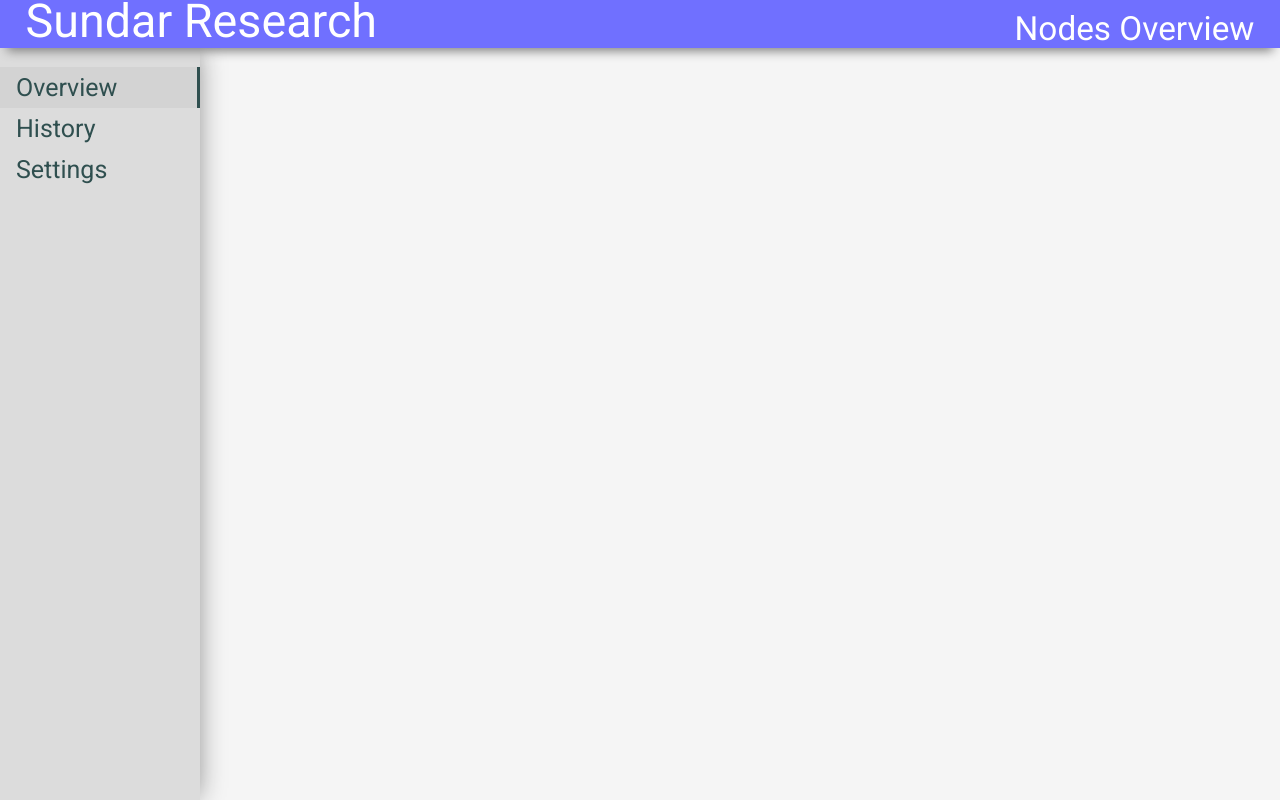
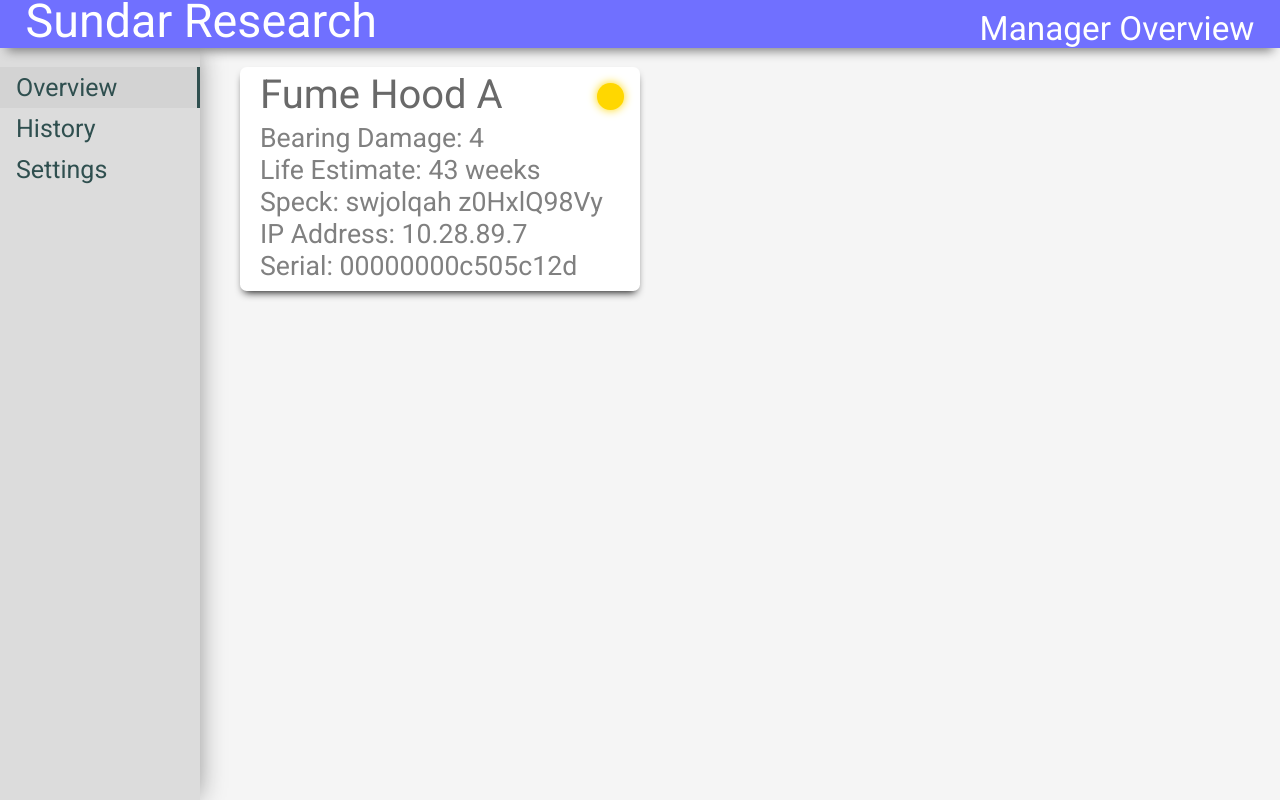
Before and after one commit to jackkolb/sundar, a Flask app: template manager/src/www/templates/index.html in a window 1280 px wide. Run offline with Flask 2, Linux system fonts and the light colour scheme; the template is opened without the code that fills it: most values are stand-ins (such as "Sample title", 1, 10 or a date in 2020).

Commit message:
attempting to fix the index.html for node

```diff
--- a/manager/src/www/static/css/overview.css
+++ b/manager/src/www/static/css/overview.css
@@ -1,7 +1,7 @@
 /* node overview box */
 .node-overview {
     background-color: white;
-    height: 18%;
+    height: 28%;
     /*width: 30%;*/
     box-shadow: 0px 5px 8px -4px black;
     border-radius: 5pt;
--- a/manager/src/www/static/js/nodes.js
+++ b/manager/src/www/static/js/nodes.js
@@ -47,15 +47,30 @@ function generateNode(id, data) {
     nodeLife.className = "node-life";
     nodeLife.innerHTML = "Life Estimate: " + estimate_life + " weeks";
 
+    var nodeIP = document.createElement("div");
+    nodeIP.className = "node-life";
+    nodeIP.innerHTML = "IP Address: " + data[id].ip;
+
+    var nodeSerial = document.createElement("div");
+    nodeSerial.className = "node-life";
+    nodeSerial.innerHTML = "Serial: " + data[id].serial;
+
+    var nodeSpeck = document.createElement("div");
+    nodeSpeck.className = "node-life";
+    nodeSpeck.innerHTML = "Speck: " + data[id].speck;
+
     node.append(nodeName);
     node.append(nodeStatus);
         nodeStatus.append(nodeCircle);
     node.append(nodeInformation);
         nodeInformation.append(nodeDamage);
         nodeInformation.append(nodeLife);
+        nodeInformation.append(nodeSpeck);
+        nodeInformation.append(nodeIP);
+        nodeInformation.append(nodeSerial);
 
-    node.setAttribute("onclick", "loadHistory(); loadSelectedItem(" + id + ")");
 
+    node.setAttribute("onclick", "window.location = 'http://" + data[id].ip + "'");
     return node;
 }
 
@@ -77,7 +92,7 @@ function loadNodes(data) {
     console.log(data);
     console.log("..");
     for (var key in data) {
-        console.log(key)
+        console.log(key);
         addUL(generateNode(key, data));
     }
 
--- a/manager/src/www/templates/index.html
+++ b/manager/src/www/templates/index.html
@@ -1,5 +1,3 @@
-
-
 <html>
     <head>
         <title>Sundar Research - Node Manager</title>
@@ -31,7 +29,7 @@
                     Sundar Research
                 </div>
                 <div class=title-sub>
-                    Nodes Overview
+                    Manager Overview
                 </div>
             </span>
         </div>
@@ -44,13 +42,10 @@
             <a onclick="loadSettings()" id="settings">Settings</a>
         </div>
 
-        <div class="content" id="content">
-            <br><br>
-
-        </div>
+        <div class="content" id="content"><br><br></div>
 
         <script>
-            var data = {{ data | safe }};
+            var data = {'00000000c505c12d': {'active': 'true', 'delay': '3600\n', 'duration': '20', 'flashdrive': 'false', 'history': [['12345', '1'], ['12346', '1'], ['12347', '1'], ['12348', '1'], ['12349', '1'], ['12350', '1'], ['12351', '1'], ['12352', '1'], ['12353', '1'], ['12354', '2'], ['12355', '2'], ['12356', '2'], ['12357', '2'], ['12358', '2'], ['12359', '2'], ['12360', '3'], ['12361', '3'], ['12362', '3'], ['12363', '3'], ['12364', '3'], ['12365', '4'], ['12366', '4'], ['12367', '4']], 'ip': '10.28.89.7', 'life': '43', 'name': 'Fume Hood A', 'rate': '1001', 'serial': '00000000c505c12d', 'speck': 'swjolqah z0HxlQ98Vy', 'last_contact': '1585164996'}}//{{ data | safe }};
             console.log("!!");
             loadOverview(data);
             console.log("<<");
```
